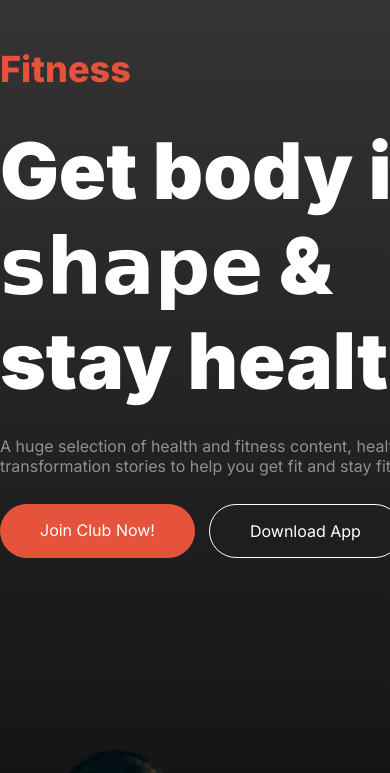
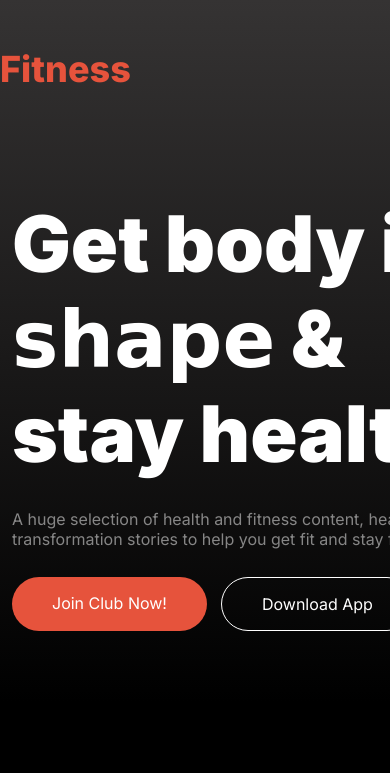
Before and after one commit to arif1101/B10-A2, a plain HTML site: page index.html in a window 390 px wide. Shown: the top 773 px of the page. Drawn offline with Linux system fonts and the light colour scheme.

Commit message:
fail to finish project

```diff
--- a/style/style.css
+++ b/style/style.css
@@ -691,13 +691,4 @@ footer{
     .menu{
         display: none;
     }
-
-    .hero_section{
-        display: flex;
-        flex-direction: column;
-    }
-
-    .hero_card1{
-        margin-left: 0;
-    }
 }
```
